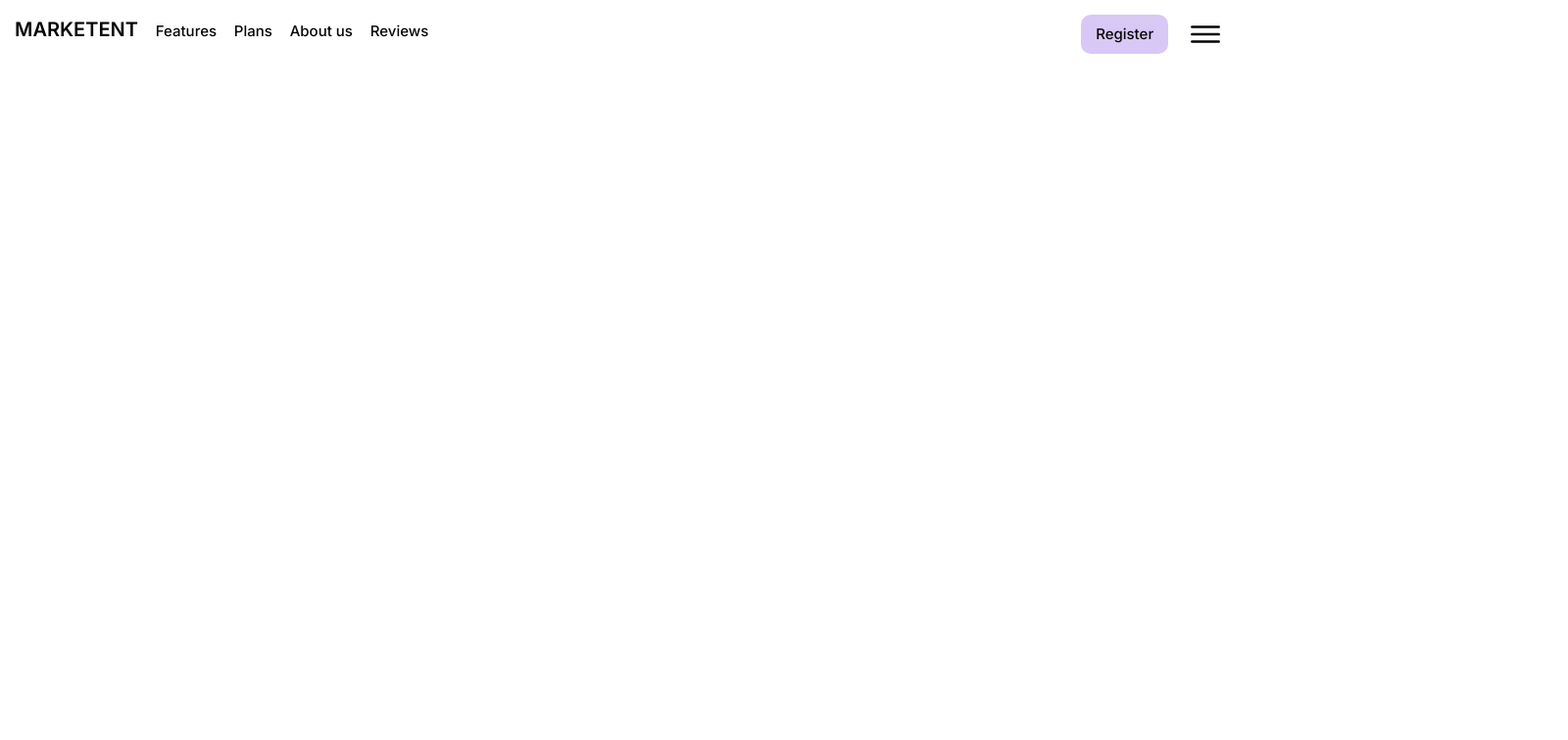
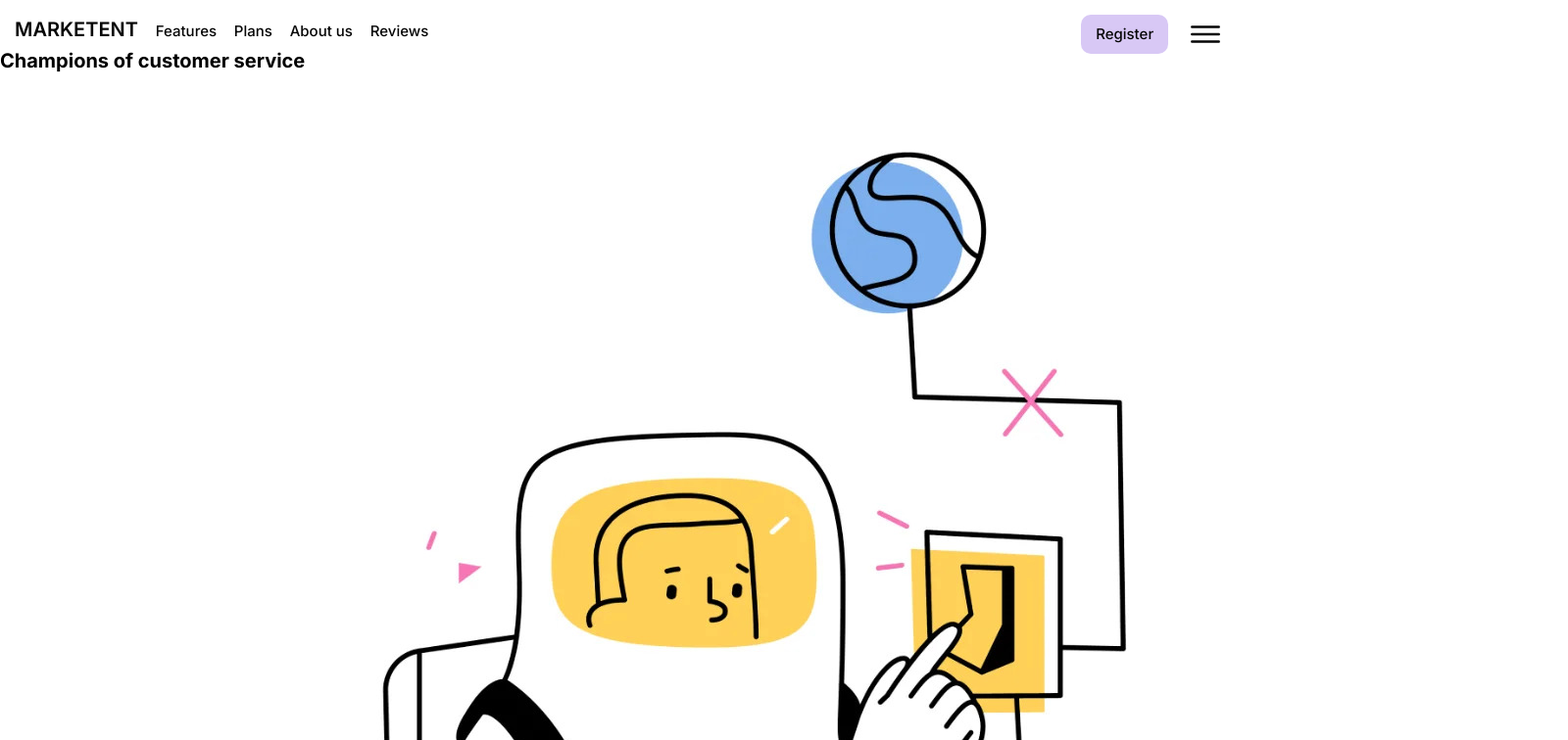
Before and after one commit to daltavida/Marketent, a website: page index.html in a window 1280 px wide. Shown: the top 756 px of the page at 98% size, 1600 px wide, since content can reach past the window. Drawn offline with nearby package versions, Linux system fonts and the light colour scheme.

Commit message:
Add image and headline for hero section

```diff
--- a/index.html
+++ b/index.html
@@ -26,6 +26,18 @@
       </div>
     </div>
 
+    <div class="hero">
+      <div class="heading-box">
+        <h1>Champions of customer service</h1>
+      </div>
+      <div class="hero-image">
+        <img
+          src="img/astronaut.jpg"
+          alt="Black and white artwork of an astronaut flipping a switch"
+        />
+      </div>
+    </div>
+
     <!-- Ionic icon library import -->
     <script
       type="module"
```
